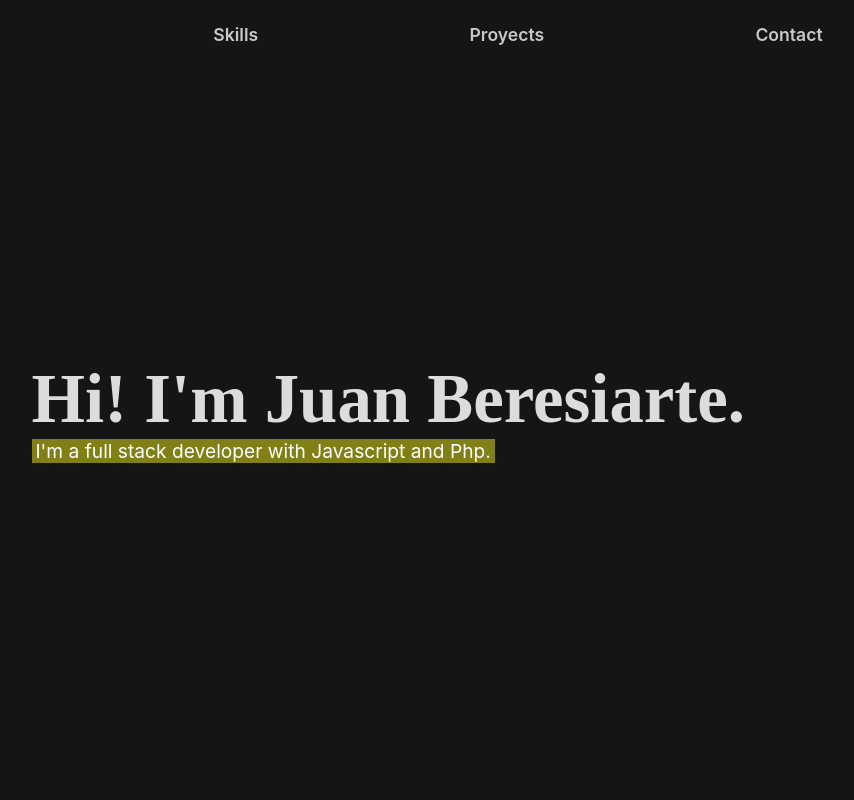
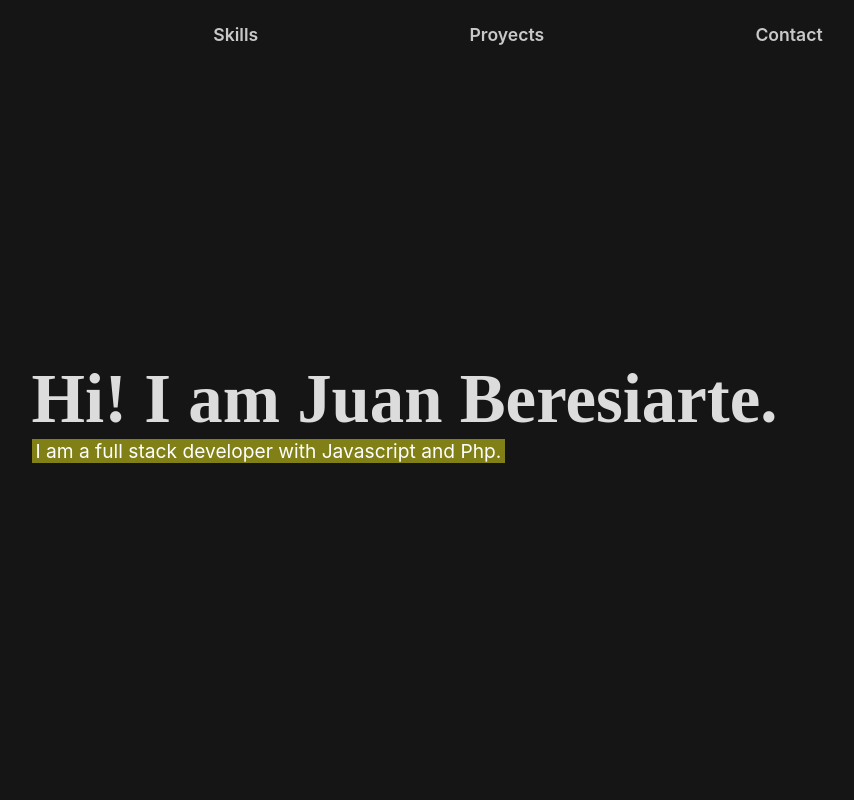
Before and after one commit to beresiartejuan/beresiartejuan, a Next.js app: page / in a window 1280 px wide. Shown: the top 800 px of the page, without its empty margins (122-976 px from the left). Built offline with nearby package versions, Linux system fonts and the light colour scheme.

Commit message:
delete suspects characters

```diff
--- a/pages/index.js
+++ b/pages/index.js
@@ -15,8 +15,8 @@ export default function Home() {
             </nav>
             <header className={styles.header}>
                 <div className={styles.placard}>
-                    <h2>Hi! I'm Juan Beresiarte.</h2>
-                    <span>I'm a full stack developer with Javascript and Php.</span>
+                    <h2>Hi! I am Juan Beresiarte.</h2>
+                    <span>I am a full stack developer with Javascript and Php.</span>
                 </div>
                 <div className={styles.avion}>
                     <i className="fa-regular fa-paper-plane"></i>
```
